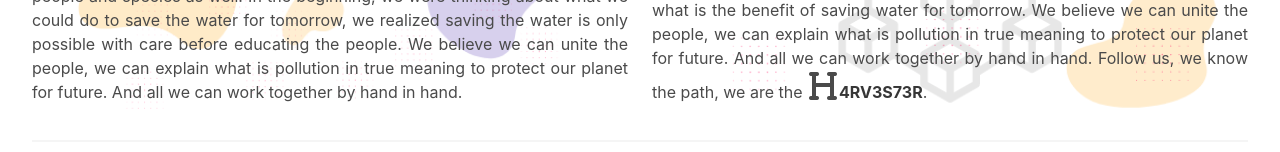
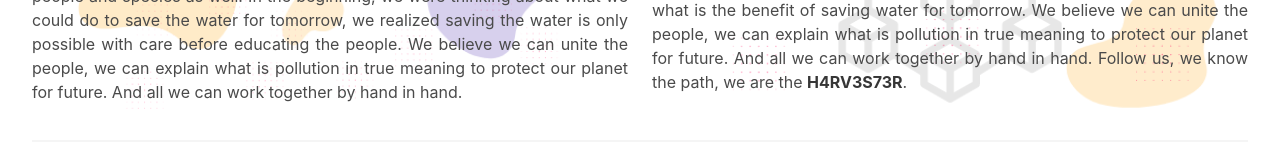
Before and after one commit to H4RV3S73R/harvest-token-website, a React (Create React App) app: page / in a window 1280 px wide. Shown: the part 375-527 px from the top of the page. Built offline with nearby package versions, Linux system fonts and the light colour scheme.

Commit message:
Layout.js revised

```diff
--- a/public/index.html
+++ b/public/index.html
@@ -4,7 +4,7 @@
     <meta charset="utf-8" />
     <link rel="shortcut icon" href="%PUBLIC_URL%/favicon.ico" />
 
-    <meta name="viewport" content="width=device-width, initial-scale=1, maximum-scale=1, user-scalable=no">
+    <meta name="viewport" content="width=device-width, initial-scale=1" />
 
     <meta name="theme-color" content="#000000" />
     <meta name="title" content="HARVEST Token" />
--- a/src/Home.js
+++ b/src/Home.js
@@ -100,7 +100,7 @@ export const Home = () => (
 
                 We believe we can unite the people, we can explain what is pollution in
                 true meaning to protect our planet for future. And all we can work together
-                by hand in hand. Follow us, we know the path, we are the <span class="icon is-medium"><i class="fas fa-heading fa-2x"></i></span><strong>4RV3S73R</strong>.
+                by hand in hand. Follow us, we know the path, we are the <strong>H4RV3S73R</strong>.
             </div>
         </div>
 
--- a/src/components/Layout.js
+++ b/src/components/Layout.js
@@ -7,8 +7,9 @@ import 'bulma/css/bulma.min.css';
 export const Layout = (props) => (
     <>
     <div class="container is-fluid">
-    <div class="row"></div>
+    <div class="row">
         {props.children}
+        </div>
 
     </div>
 </>
```
